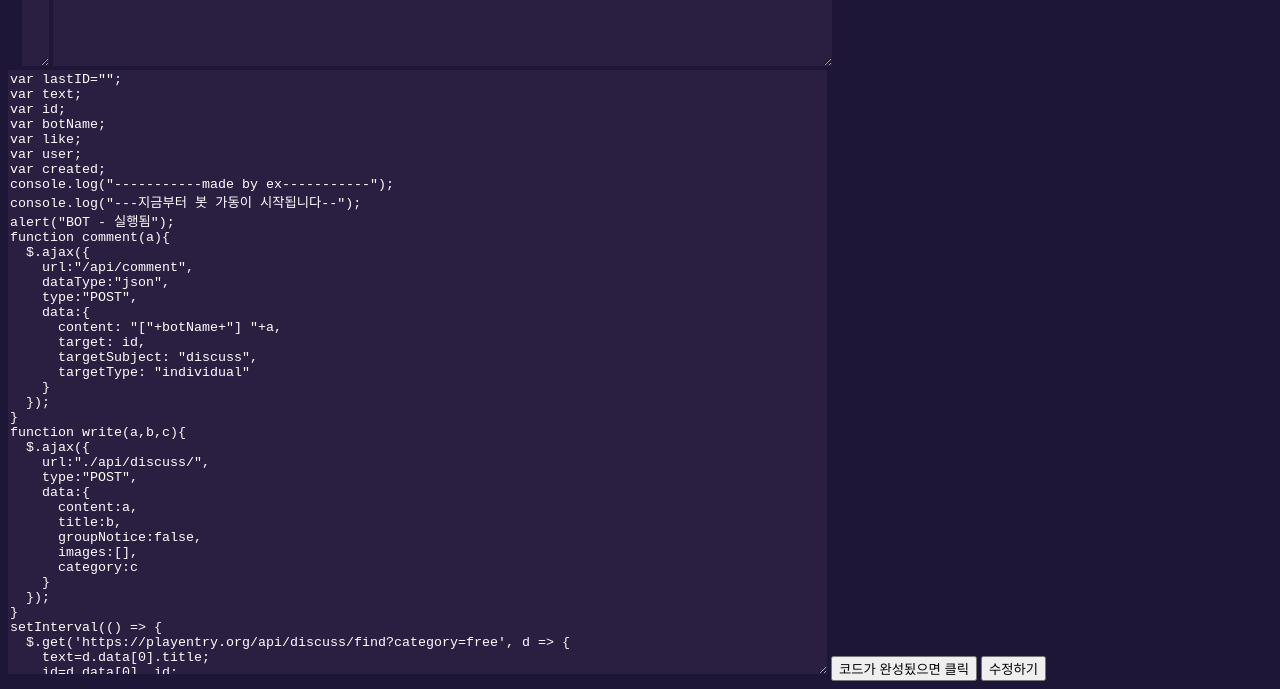
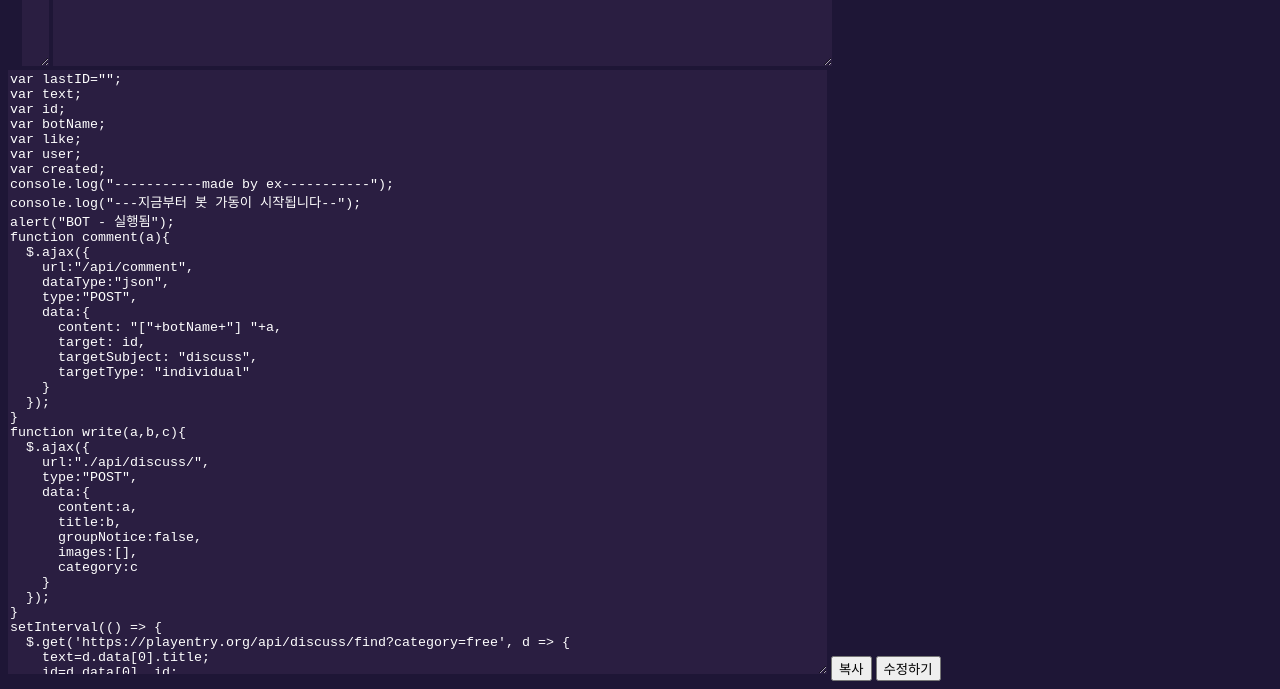
Before and after one commit to exte0427/exCode, a plain HTML site: page index.html in a window 1280 px wide. Shown: the part 616-1305 px from the top of the page. Drawn offline with Linux system fonts and the light colour scheme.

Commit message:
Update index.html

```diff
--- a/index.html
+++ b/index.html
@@ -18,7 +18,7 @@
       <textarea name="name" id="form" rows="40%" cols=95 size="20em">기본봇</textarea>
       <textarea name="name1" id="form1" rows="40%" cols=100 readonly>
       </textarea>
-      <button name="button" onclick="button_click();">코드가 완성됬으면 클릭</button>
+      <button name="button" onclick="button_click();">복사</button>
       <button name="button" onclick="button_click1();">수정하기</button>
       <script type="text/javascript" src="index.js"></script>
     </body>
```
